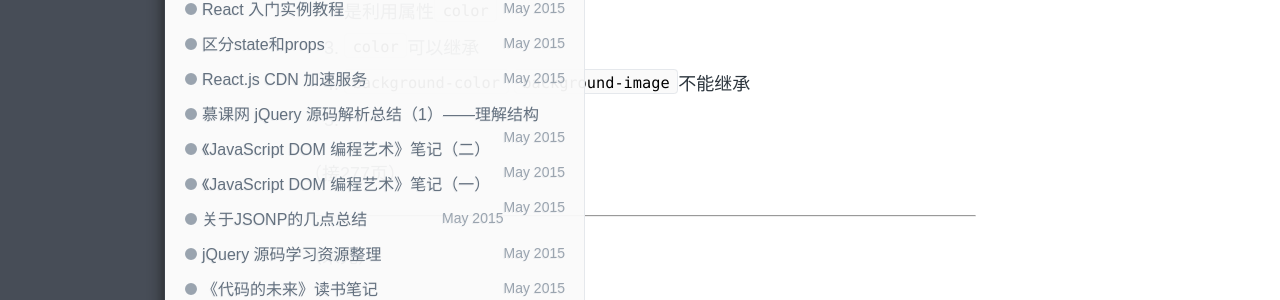
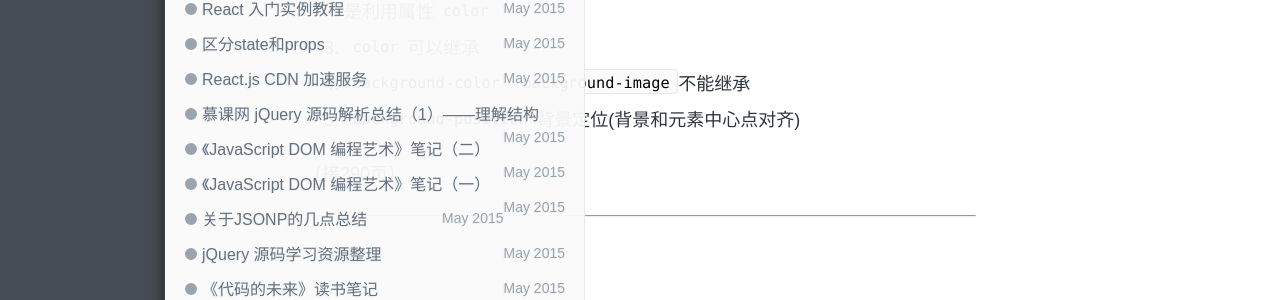
Before and after one commit to byr-gdp/byr-gdp.github.io, a Jekyll site: the page built from _posts/note/2015-09-28-css-guide-4.md, in a window 1280 px wide. Shown: the part 1972-2272 px from the top of the page. Built offline with Jekyll 4.4.1, drawn with Linux system fonts in a browser that asks for light colours; comment, search, counter and statistics services are not loaded.

Commit message:
update chapter 9

```diff
--- a/_posts/note/2015-09-28-css-guide-4.md
+++ b/_posts/note/2015-09-28-css-guide-4.md
@@ -79,7 +79,7 @@ description: 《CSS 权威指南》
 2. 前景：元素的文本，还包括元素周围的边框。设置元素的前景色，最容易的方法是利用属性`color`
 3. `color`可以继承
 4. `background-color` `background-image`不能继承
-5.
+5. `background-position`背景定位(背景和元素中心点对齐)
 
 
 
@@ -90,7 +90,7 @@ description: 《CSS 权威指南》
 
 
 
-（接277页）
+（接290页）
 
 ---
 
```
